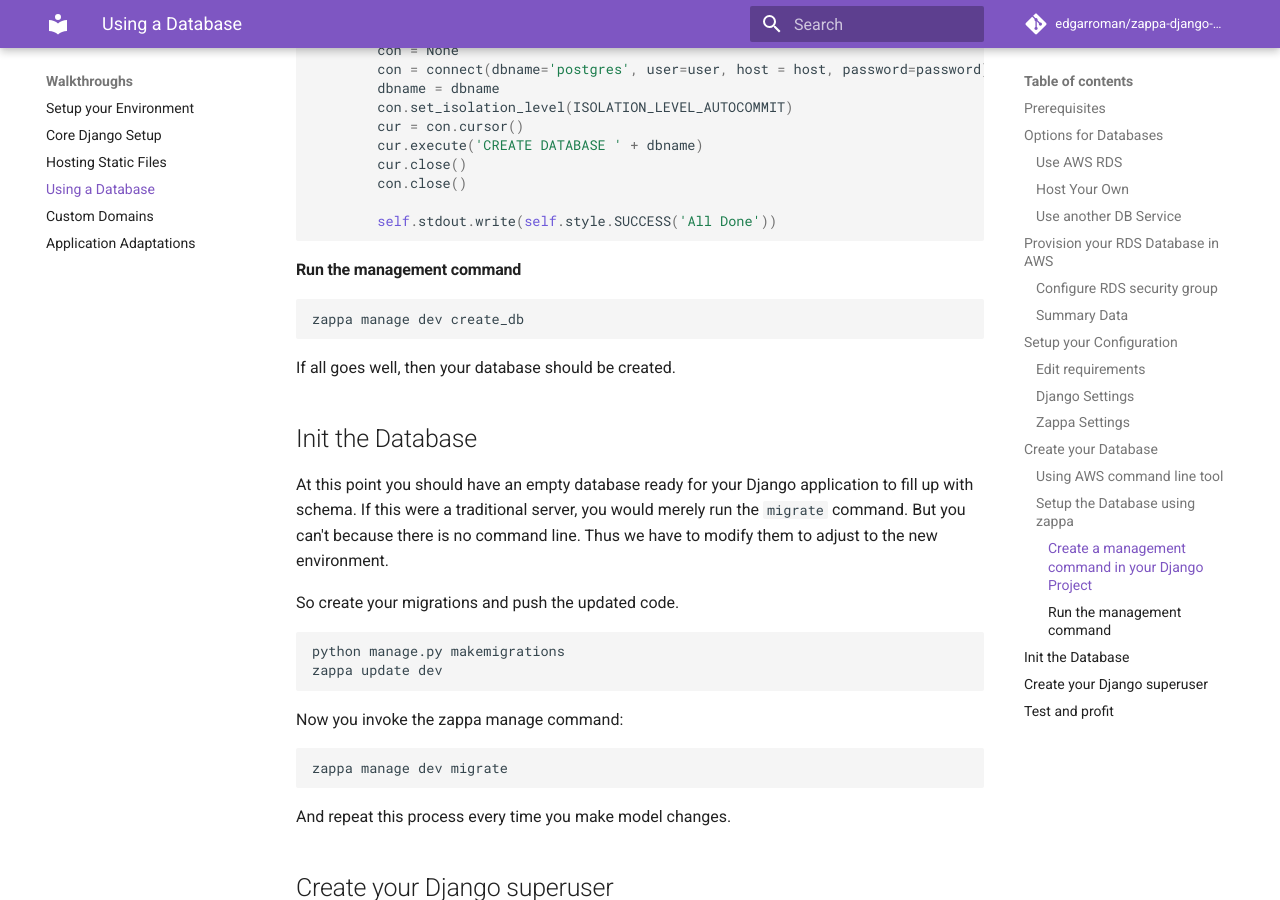
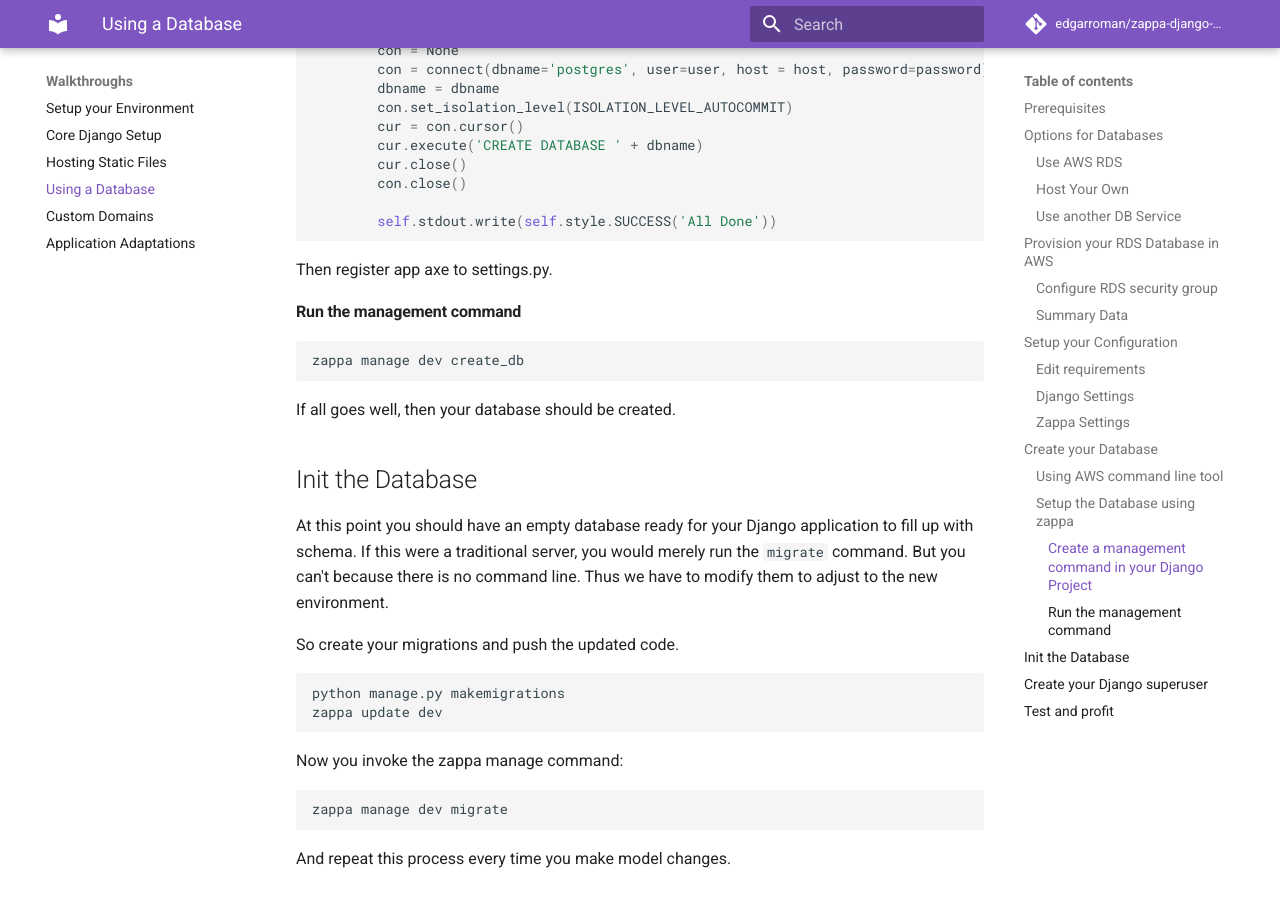
Before and after one commit to edgarroman/zappa-django-guide, an MkDocs documentation site: the page built from docs/walk_database.md, in a window 1280 px wide and 900 px high, scrolled down 4929 px. Built offline with MkDocs 1.6.1 and Material for MkDocs 9.7.7, drawn with Linux system fonts in a browser that asks for light colours; comment, search, counter and statistics services are not loaded; old or Windows-style settings are respelled for this version of MkDocs.

Commit message:
Added step to register app.

````diff
--- a/docs/walk_database.md
+++ b/docs/walk_database.md
@@ -194,6 +194,7 @@
 
         self.stdout.write(self.style.SUCCESS('All Done'))
 ```
+Then register app axe to settings.py.
 
 #### Run the management command
 
````
